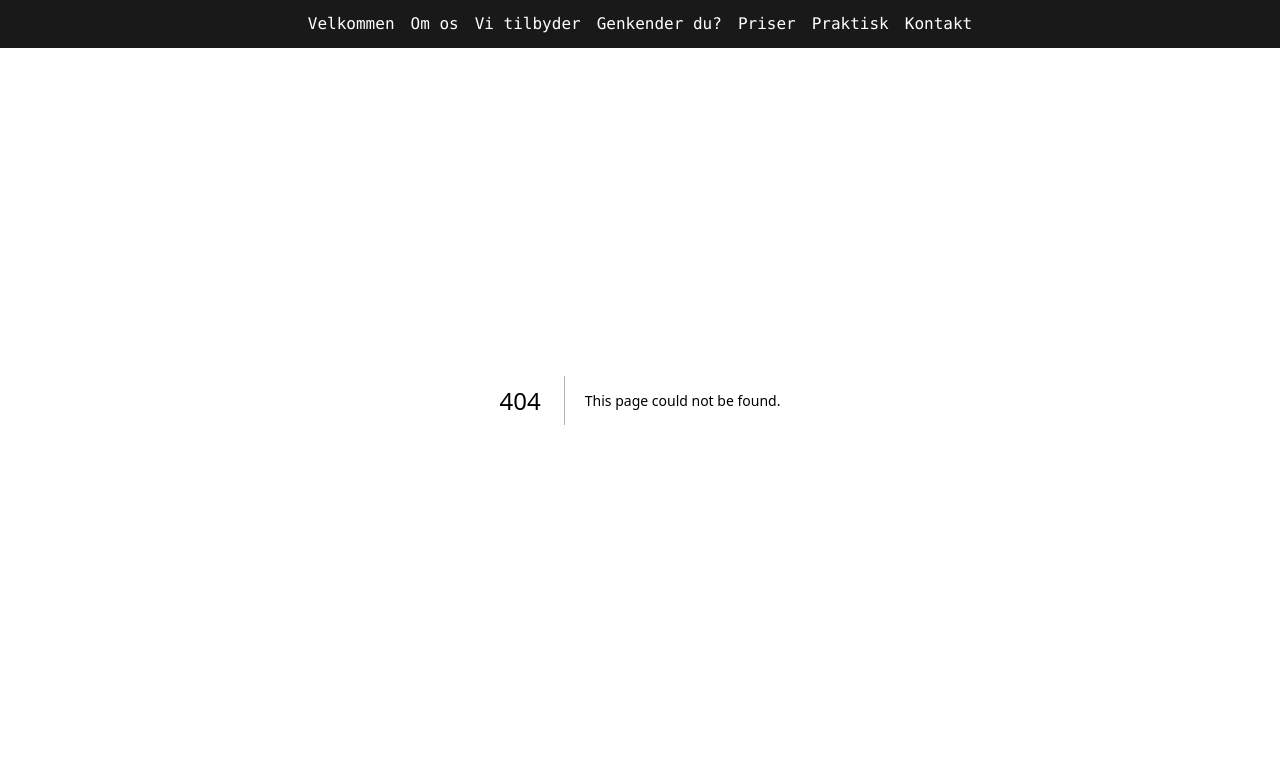
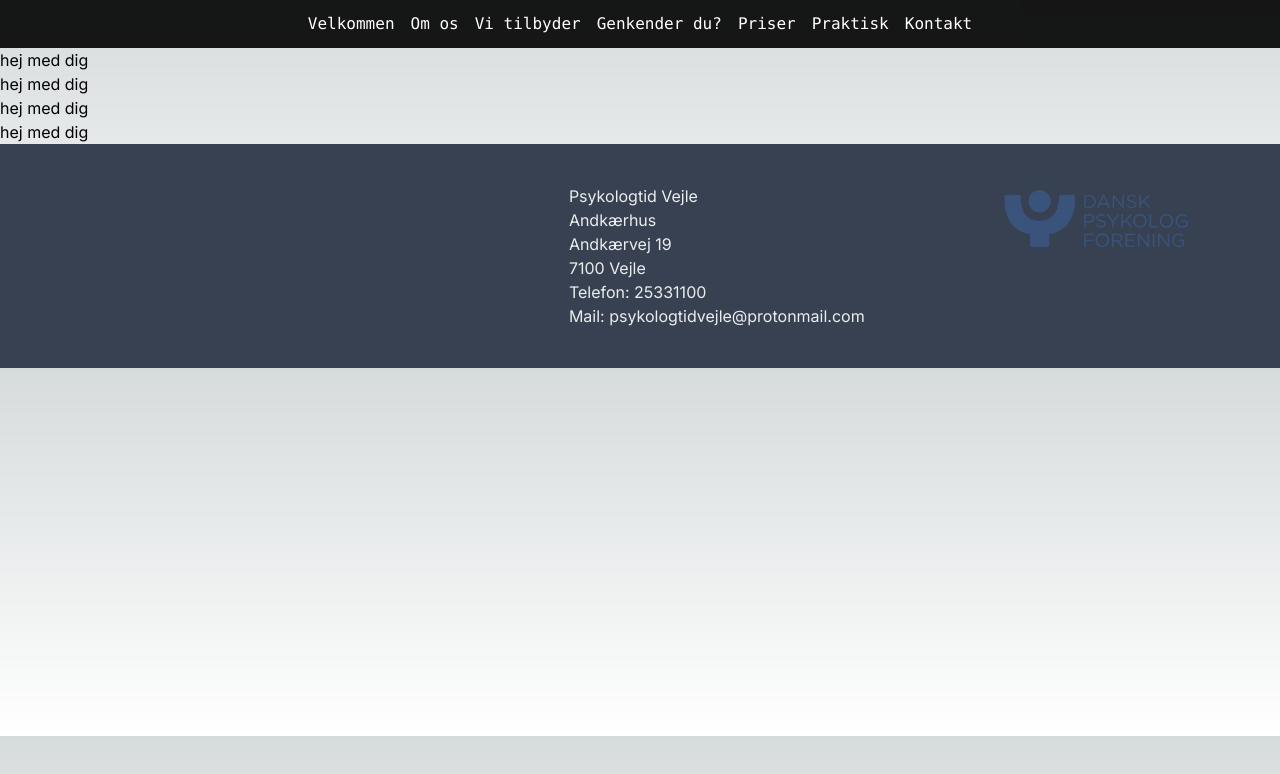
Before and after one commit to aMalling/PsykologTidVejle, a Next.js app: page /om-os in a window 1280 px wide. Before the commit this address had no page. Shown: the top 774 px of the page. Built offline with nearby package versions, Linux system fonts and the light colour scheme.

Commit message:
added new page

```diff
--- a/app/layout.tsx
+++ b/app/layout.tsx
@@ -2,6 +2,7 @@ import type { Metadata } from "next";
 import { Inter } from "next/font/google";
 import "./globals.css";
 import Header from "@/components/header";
+import Footer from "@/components/footer";
 
 const inter = Inter({ subsets: ["latin"] });
 
@@ -20,6 +21,7 @@ export default function RootLayout({
       <body className={inter.className}>
         <Header />
         {children}
+        <Footer />
       </body>
     </html>
   );
--- /dev/null
+++ b/app/om-os/page.tsx
@@ -0,0 +1,13 @@
+import Image from "next/image";
+import React from "react";
+
+export default function OmOs() {
+  return (
+    <div className="pt-12">
+      <div>hej med dig</div>
+      <div>hej med dig</div>
+      <div>hej med dig</div>
+      <div>hej med dig</div>
+    </div>
+  );
+}
--- a/app/page.tsx
+++ b/app/page.tsx
@@ -166,26 +166,6 @@ export default function Home() {
           </button>
         </div>
       </section>
-
-      <section className="w-full grid grid-cols-9 py-10 text-white/90 bg-gray-700">
-        <div className=" col-start-5 text-left col-span-3 ">
-          <p>Psykologtid Vejle</p>
-          <p>Andkærhus</p>
-          <p>Andkærvej 19</p>
-          <p>7100 Vejle</p>
-          <p>Telefon: 25331100</p>
-          <p>Mail: psykologtidvejle@protonmail.com</p>
-        </div>
-        <div className="col-start-8 col-span-2 mr-10">
-          <Image
-            src={require("@/assets/DanskPsykologForening-300x103-1.png")}
-            alt="Dansk Psykolog Foreningslogo"
-            className="z-20 "
-            width={200}
-            height={75}
-          />
-        </div>
-      </section>
     </main>
   );
 }
--- /dev/null
+++ b/components/footer.tsx
@@ -0,0 +1,26 @@
+import React from "react";
+import Image from "next/image";
+
+export default function Footer() {
+  return (
+    <section className="w-full grid grid-cols-9 py-10 text-white/90 bg-gray-700">
+      <div className=" col-start-5 text-left col-span-3 ">
+        <p>Psykologtid Vejle</p>
+        <p>Andkærhus</p>
+        <p>Andkærvej 19</p>
+        <p>7100 Vejle</p>
+        <p>Telefon: 25331100</p>
+        <p>Mail: psykologtidvejle@protonmail.com</p>
+      </div>
+      <div className="col-start-8 col-span-2 mr-10">
+        <Image
+          src={require("@/assets/DanskPsykologForening-300x103-1.png")}
+          alt="Dansk Psykolog Foreningslogo"
+          className="z-20 "
+          width={200}
+          height={75}
+        />
+      </div>
+    </section>
+  );
+}
```
